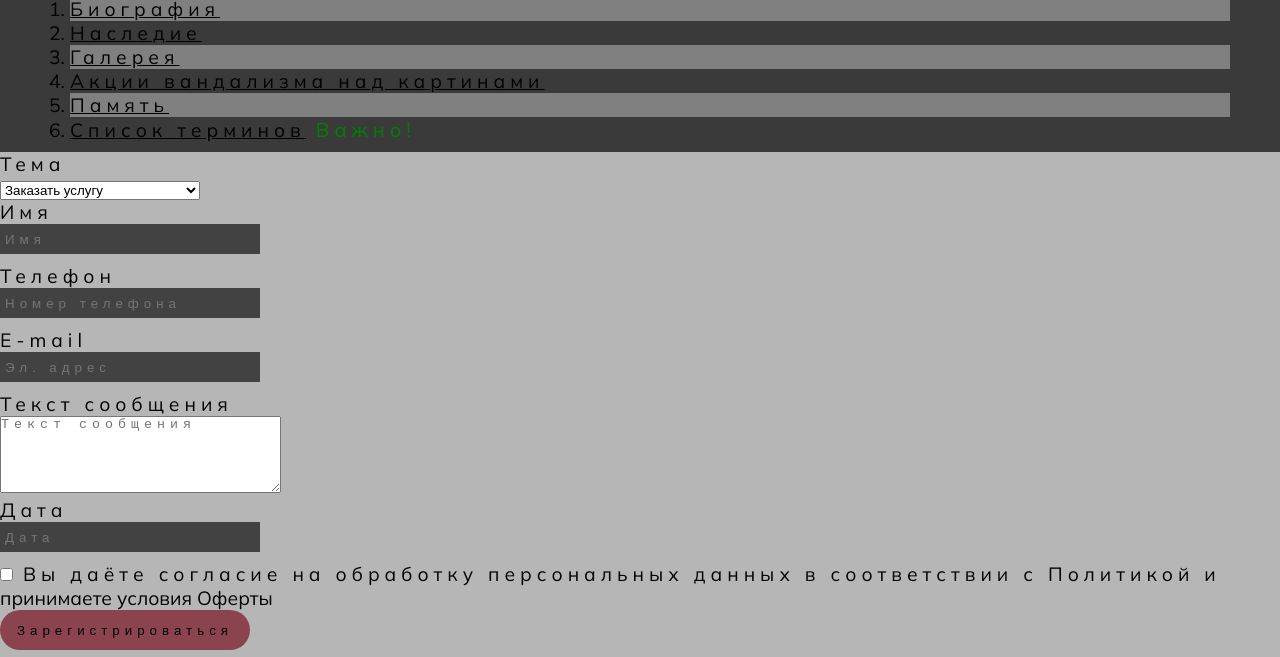
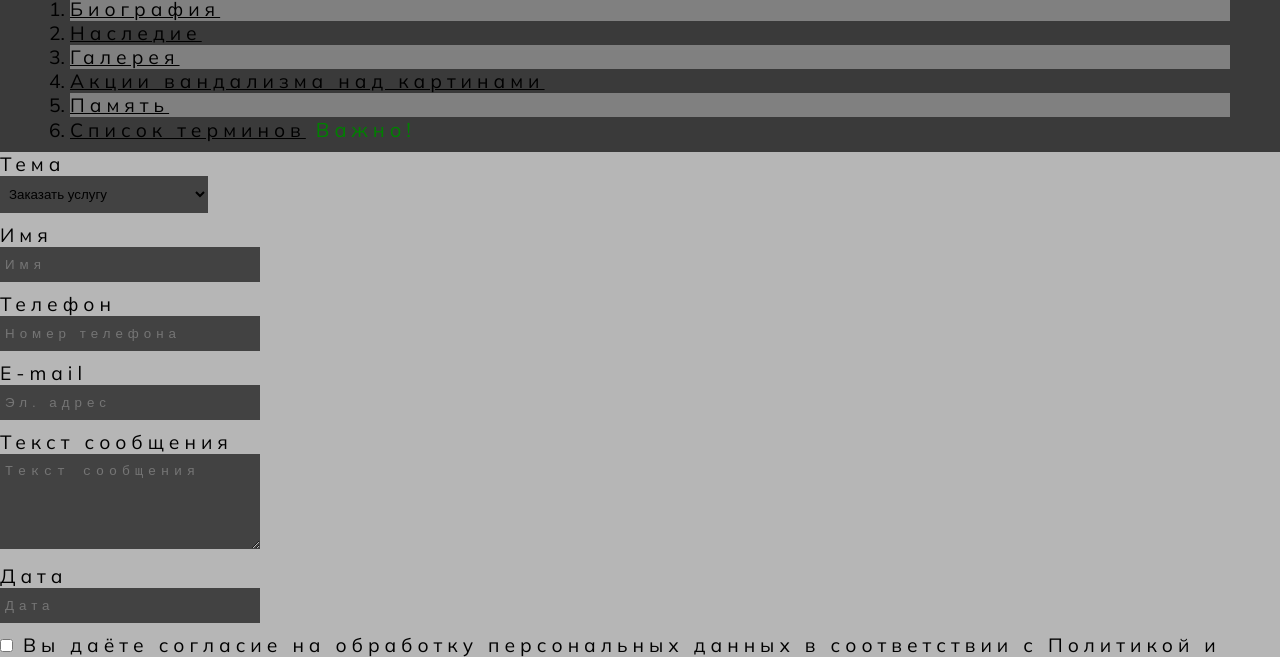
Before and after one commit to alenashmelts/first-project, a plain HTML site: page index.html in a window 1280 px wide. Shown: the part 872-1529 px from the top of the page. Drawn offline with Linux system fonts and the light colour scheme.

Commit message:
Add files via upload

```diff
--- a/css/stile.css
+++ b/css/stile.css
@@ -97,13 +97,19 @@ a+p {
   }
 
   #contact-form input[type="text"],
-  #contact-form input[type=password]{
-    height: 20px;
+  #contact-form input[type=password],
+  #contact-form select,
+  #contact-form textarea,
+  #contact-form input[type="email"]{
     width: 250px;
-    padding: 5px;
+    padding: 10px 5px;
     margin-bottom: 10px;
     border: rgb(255, 255, 255) 1px;
     background-color: #424242;
+  }
+  #contact-form select{
+    width: auto;
+    height: auto;
   }
 
 
@@ -116,6 +122,7 @@ a+p {
     border: rgb(255, 255, 255) 1px;
     border-radius: 25px;
   }
+
 
 
 
--- a/index.html
+++ b/index.html
@@ -2,6 +2,7 @@
 <html lang="ru">
 
 <head>
+    <meta name="description" content="Краткая информация о художнике">
     <meta name="keywords" content="Ван Гог, Великие художники, Винсе́нт Ви́ллем Ван Гог">
     <meta charset="UTF-8">
     <meta http-equiv="X-UA-Compatible" content="IE=edge">
@@ -11,6 +12,20 @@
 <link rel="preconnect" href="https://fonts.gstatic.com" crossorigin>
 <link href="https://fonts.googleapis.com/css2?family=Mulish:ital,wght@0,400;1,200&display=swap" rel="stylesheet">
     <link rel="stylesheet" href="css/stile.css">
+    <link rel="icon" type="image/ico" sizes="32x32" href="icons/img/favicon.ico">
+    <link rel="icon" type="image/ico" sizes="16x16" href="icons/img/favicon.ico">
+    <link rel="shortcut icon" href="img/favicon.ico">
+    <meta property="og:title" content="Великие художники">
+    <meta property="og:site_name" content="Винсент Виллем Ван Гог">
+    <meta property="og:url" content="http://127.0.0.1:5500/first-progect%20(1)/first-progect/index.html">
+    <meta property="og:description" content="Краткая информация о художнике">
+    <meta property="og:image" content="img/vangogh.jpg">
+    <!-- Chrome, Firefox OS and Opera -->
+    <meta name="theme-color" content="#4285f4" /><!-- Windows Phone -->
+    <meta name="msapplication-navbutton-color" content="#4285f4" /><!-- iOS Safari -->
+    <meta name="apple-mobile-web-app-capable" content="yes" />
+    <meta name="apple-mobile-web-app-status-bar-style" content="black-transcluent" /><!-- Яндекс.Браузер -->
+    <meta name="viewport" content="ya-title=#000000,ya-dock=fade" />
 </head>
 
 <body>
@@ -66,7 +81,7 @@
             </div>
             <div class="form_item">
                 <label for="topic">E-mail</label><br>
-             <input  name="E-mail" id="E-mail" type="text" placeholder="Эл. адрес" required>
+             <input  name="E-mail" id="E-mail" type="email" placeholder="Эл. адрес" required>
             </div>
             <div class="form_item">
                 <label for="topic">Текст сообщения</label><br>
```
Also changed, not shown: article1.html (+3 -0 lines), article2.html (+3 -0 lines), article3.html (+3 -0 lines), article4.html (+3 -0 lines), article5.html (+4 -0 lines), article6.html (+3 -0 lines), img/favicon.ico (added).
